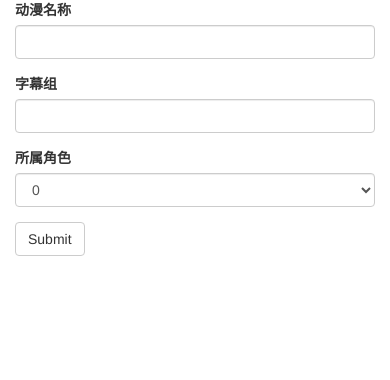
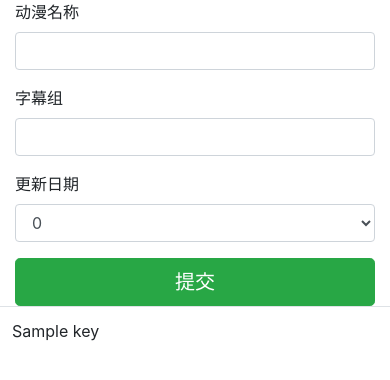
Before and after one commit to fububanzangly/VideoDownloader, a Flask app: template templates/index.html in a window 390 px wide. Shown: the top 380 px of the page. Run offline with Flask 2, Linux system fonts and the light colour scheme; the template is opened without the code that fills it: most values are stand-ins (such as "Sample title", 1, 10 or a date in 2020); some libraries are stand-ins or nearby versions.

Commit message:
fix bugs

```diff
--- a/app.py
+++ b/app.py
@@ -3,17 +3,21 @@
 app = Flask(__name__)
 
 
+
 @app.route('/')
-
-
 def index():
-    # arguments
     name = request.args.get('name')
     zimuzu = request.args.get('zimuzu')
     day = request.args.get('day')
-    database.dump(name,zimuzu,day)
-    print(database.load(day))
-    return render_template('index.html')
+    if name !="" and zimuzu !="" and name !=None and zimuzu !=None:
+        database.dump(name,zimuzu,day)
+        print(database.load(day))
+
+    else:
+        day=None
+    result = database.load(day)
+    print(result)
+    return render_template('index.html',result=result)
 
 if __name__ == '__main__':
     app.run()
--- a/database.py
+++ b/database.py
@@ -16,4 +16,7 @@
     f.close()
 
 def load(day):
-    return data[int(day)]
+    if day!=None:
+        return data[int(day)]
+    else:
+        return data
--- a/templates/index.html
+++ b/templates/index.html
@@ -28,7 +28,7 @@
 					 <label for="exampleInputPassword1">字幕组</label><input type="text" class="form-control" name="zimuzu" />
 				</div>
 				<div class="form-group">
-                    <label for="exampleInputEmail1" >所属角色</label><select class="form-control" name="day">
+                    <label for="exampleInputEmail1" >更新日期</label><select class="form-control" name="day">
                     <option>0</option>
 			        <option>1</option>
 			        <option>2</option>
@@ -38,10 +38,36 @@
                     <option>6</option>
 		        </select>
                 </div>
-				<button type="submit" class="btn btn-default">Submit</button>
+				<div class="row clearfix">
+		<div class="col-md-12 column">
+			 <button type="submit" class="btn btn-success btn-lg btn-block" >提交</button>
+		</div>
+	</div>
 			</form>
 		</div>
 	</div>
 </div>
+       <div class="row clearfix">
+		<div class="col-md-2 column">
+		</div>
+		<div class="col-md-8 column">
+			<table class="table">
+             <tbody>
+					{% for line in result %}
+					<tr class="success">
+						<td>
+                            {% for key in line %}
+							{{key}}
+                            {% endfor %}
+
+						</td>
+						{% endfor %}
+					</tr>
+				</tbody>
+        </table>
+    	</div>
+       <div class="col-md-2 column">
+		</div>
+	</div>
 </body>
 </html>
```
Also changed, not shown: db.db (deleted).
